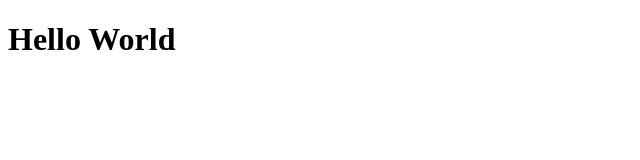
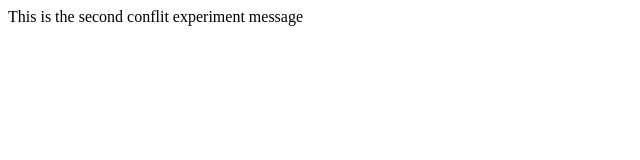
Before and after one commit to aditya-repo/github-merge-testing, a plain HTML site: page index.html in a window 1280 px wide. Shown: the whole page, without its empty margins (0-640 px from the left). Drawn offline with Linux system fonts and the light colour scheme.

Commit message:
desktop second change

```diff
--- a/index.html
+++ b/index.html
@@ -6,12 +6,6 @@
     <title>Document</title>
   </head>
   <body>
-    <div class="container">
-      <div class="box">
-        <div class="box-content">
-          <h1>Hello World</h1>
-        </div>
-      </div>
-    </div>
+    <div class="container">This is the second conflit experiment message</div>
   </body>
 </html>
```
